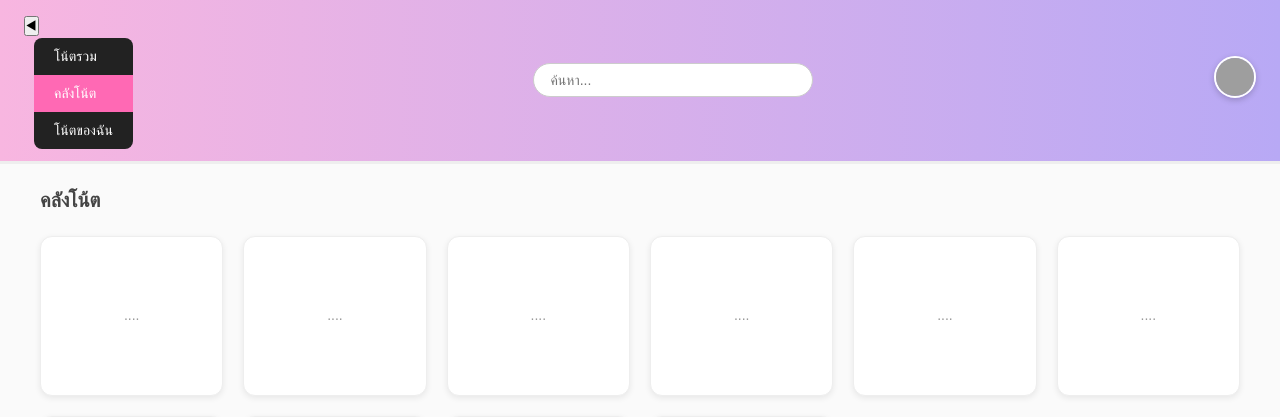
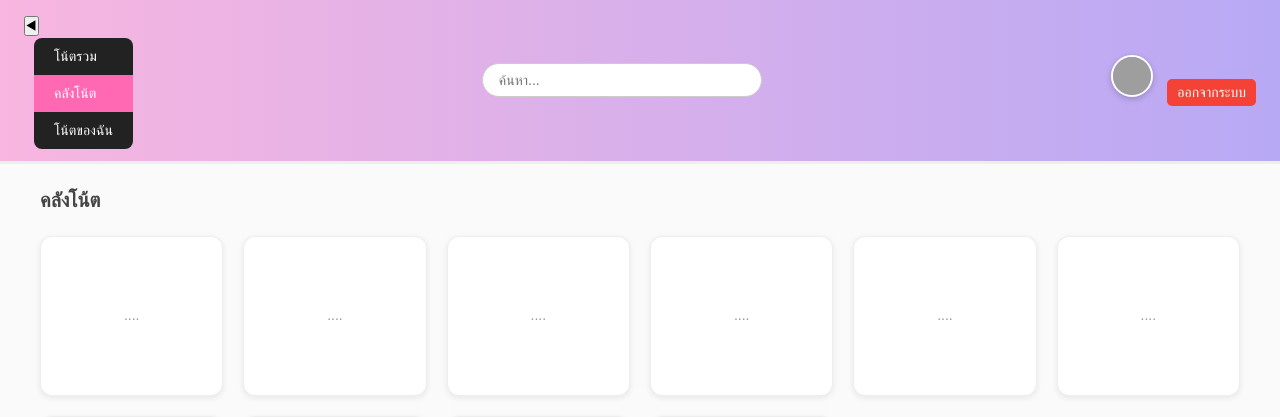
Before and after one commit to saranyapat3368/Project_NeedNote, a Flask app: page /note in a window 1280 px wide. Shown: the top 417 px of the page. Run offline with Flask 3, Linux system fonts and the light colour scheme; grey boxes are pictures that could not be loaded.

Commit message:
เทสปุ่มออกจากระบบ

```diff
--- a/frontend/templates/note.html
+++ b/frontend/templates/note.html
@@ -23,6 +23,11 @@
         </div>
         <div class="profile">
             <img src="{{ url_for('static', filename='images/profile.png') }}" alt="profile">
+            <!-- ปุ่มล็อกเอาต์ -->
+        <a href="{{ url_for('register') }}">
+            <button class="logout-btn">ออกจากระบบ</button>
+        </a>
+    </div>
         </div>
     </header>
 
```
